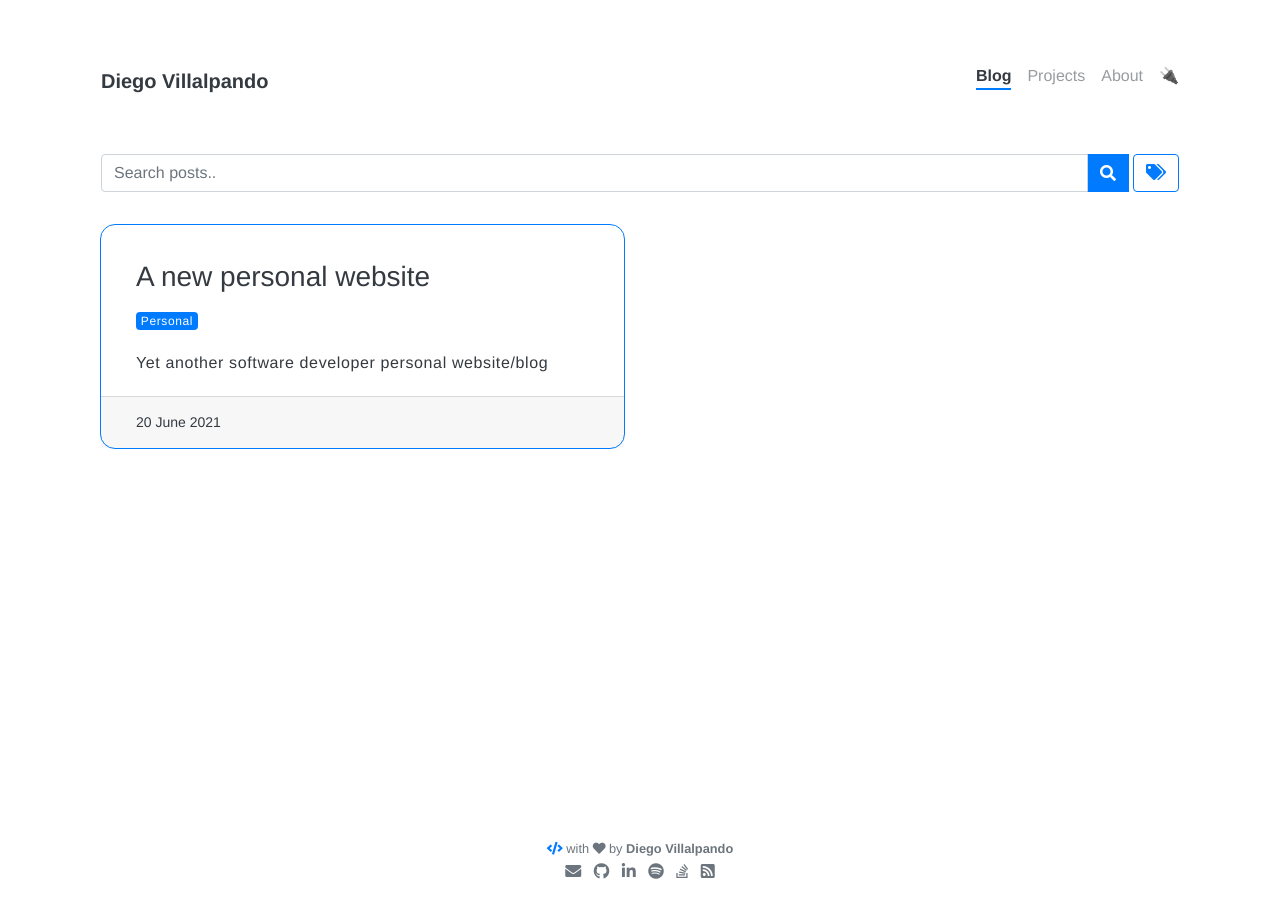
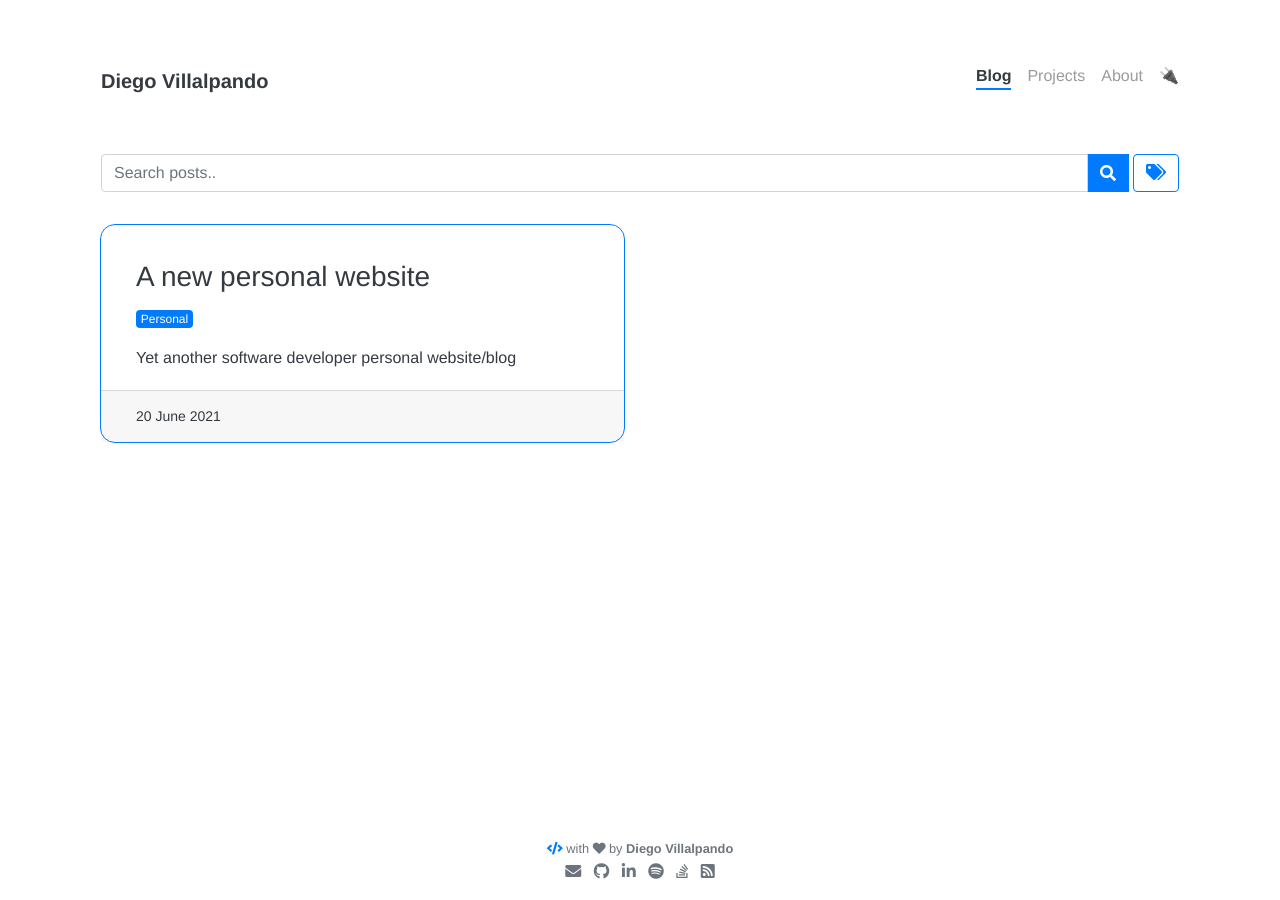
Before and after one commit to Dialvive/dialvive.dev, a Jekyll site: the page built from pages/blog.html, in a window 1280 px wide. Built offline with Jekyll 4.4.1, drawn with Linux system fonts in a browser that asks for light colours; nearby versions of some CDN libraries; comment, search, counter and statistics services are not loaded.

Commit message:
Update _blog.scss

```diff
--- a/_sass/_blog.scss
+++ b/_sass/_blog.scss
@@ -32,9 +32,6 @@
   }
 
   p {
-    font-size: 16px !important;
-    letter-spacing: 0.618px !important;
-    line-height: 27px !important;
     max-width: 544px !important;
   }
 
```
